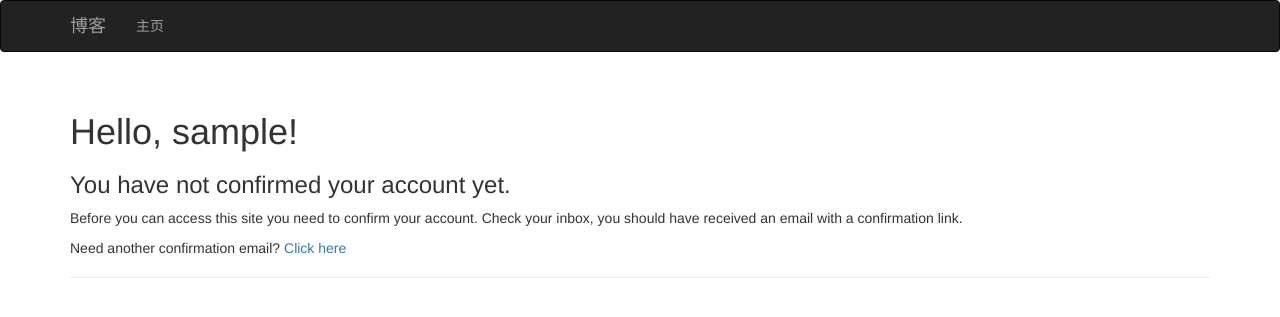
After one commit to wakanow/my_blog, a Flask app: page /auth/unconfirmed in a window 1280 px wide. The commit adds this page. Shown: the top 317 px of the page. Run offline with Flask 2, Linux system fonts and the light colour scheme; the visitor is signed in with stand-in values (Sample User, id 1); data comes from the database, SQL or seed files in the repository; some libraries are stand-ins or nearby versions.

Commit message:
增加邮件认证

```diff
--- a/app/auth/views.py
+++ b/app/auth/views.py
@@ -5,6 +5,23 @@ from . import auth
 from .. import db
 from ..models import User
 from .forms import LoginForm, RegistrationForm
+from ..email import send_email
+
+
+@auth.before_app_first_request
+def before_request():
+    if current_user.is_authenticated:
+        current_user.ping()
+        if not current_user.confirmed \
+                and request.blueprint != 'auth' \
+                and request.endpoint != 'static':
+            return redirect(url_for('auth.unconfirmed'))
+
+@auth.route('/unconfirmed')
+def unconfirmed():
+    if current_user.is_anonymous or current_user.confirmed:
+        return redirect(url_for('main.index'))
+    return render_template('auth/unconfirmed.html')
 
 
 @auth.route('/login', methods=['GET', 'POST'])
@@ -39,6 +56,29 @@ def register():
                     password=form.password.data)
         db.session.add(user)
         db.session.commit()
-        flash('You can now login.')
-        return redirect(url_for('auth.login'))
+        token = user.generate_confirmation_token()
+        send_email(user.email, '确认你的账户',
+                   'auth/email/confirm', user=user, token=token)
+        flash('确认邮件已经发送到你的邮箱')
+        return redirect(url_for('main.index'))
     return render_template('auth/register.html', form=form)
+
+@auth.route('/confirm/<token>')
+@login_required
+def confirm(token):
+    if current_user.confirmed:
+        return redirect(url_for('main.index'))
+    if current_user.confirm(token):
+        db.session.commit()
+        flash('您已经确认过您的账户。感谢！')
+    else:
+        flash('确认链接无效或者已经超时')
+    return redirect(url_for('main.index'))
+
+@auth.route('/confirm')
+def resend_confirmation():
+    token = current_user.generate_confirmation_token()
+    send_email(current_user.email, '确认你的账户',
+               'auth/email/confirm', user=current_user, token=token)
+    flash('一封新的确认邮件已经发送到您的账户')
+    return redirect(url_for('main.index'))
--- a/app/main/views.py
+++ b/app/main/views.py
@@ -4,4 +4,4 @@ from flask import render_template
 
 @main.route('/')
 def index():
-    return render_template('base.html')
+    return render_template('index.html')
--- a/app/models.py
+++ b/app/models.py
@@ -1,14 +1,18 @@
 from .import db, login_manager
 from werkzeug.security import generate_password_hash, check_password_hash
 from flask_login import UserMixin
+from itsdangerous import TimedJSONWebSignatureSerializer as Serializer
+from flask import current_app
 
 
 class User(UserMixin, db.Model):
     __tablename__ = 'users'
     id = db.Column(db.Integer, primary_key=True)
     email = db.Column(db.String(64), unique=True, index=True)
+    username=db.Column(db.String(64), unique=True, index=True)
     password = db.Column(db.String(64), unique=True, index=True)
     password_hash = db.Column(db.String(128))
+    confirmed = db.Column(db.Boolean, default=False)
 
     @property
     def password(self):
@@ -21,6 +25,23 @@ class User(UserMixin, db.Model):
     def verify_password(self, password):
         return check_password_hash(self.password_hash, password)
 
+    def generate_confirmation_token(self, expiration=3600):
+        s = Serializer(current_app.config['SECRET_KEY'], expiration)
+        return s.dumps({'confirm': self.id}).decode('utf-8')
+
+    def confirm(self, token):
+        s = Serializer(current_app.config['SECRET_KEY'])
+        try:
+            data = s.loads(token)
+        except:
+            return False
+        if data.get('confirm') != self.id:
+            return False
+        self.confirmed = True
+        db.session.add(self)
+        return True
+
+
     def __repr__(self):
         return '<User %r>' % self.username
 
--- /dev/null
+++ b/app/templates/auth/unconfirmed.html
@@ -0,0 +1,20 @@
+{% extends "base.html" %}
+
+{% block title %}Flasky - Confirm your account{% endblock %}
+
+{% block page_content %}
+<div class="page-header">
+    <h1>
+        Hello, {{ current_user.username }}!
+    </h1>
+    <h3>You have not confirmed your account yet.</h3>
+    <p>
+        Before you can access this site you need to confirm your account.
+        Check your inbox, you should have received an email with a confirmation link.
+    </p>
+    <p>
+        Need another confirmation email?
+        <a href="{{ url_for('auth.resend_confirmation') }}">Click here</a>
+    </p>
+</div>
+{% endblock %}
--- a/app/templates/base.html
+++ b/app/templates/base.html
@@ -21,9 +21,6 @@
         <div class="navbar-collapse collapse">
             <ul class="nav navbar-nav">
                 <li><a href="{{ url_for('main.index') }}">主页</a></li>
-                {% if current_user.is_authenticated %}
-                <li><a href="{{ url_for('main.user', username=current_user.username) }}">个人资料</a></li>
-                {% endif %}
             </ul>
         </div>
     </div>
```
Also changed, not shown: app/email.py (added, +20 -0 lines), app/templates/auth/email/change_email.html (added, +7 -0 lines), app/templates/auth/email/change_email.txt (added, +11 -0 lines), app/templates/auth/email/confirm.html (added, +8 -0 lines), app/templates/auth/email/confirm.txt (added, +13 -0 lines), app/templates/auth/email/reset_password.html (added, +8 -0 lines), app/templates/auth/email/reset_password.txt (added, +13 -0 lines), app/templates/index.html (added, +7 -0 lines), config.py (+10 -6 lines).
